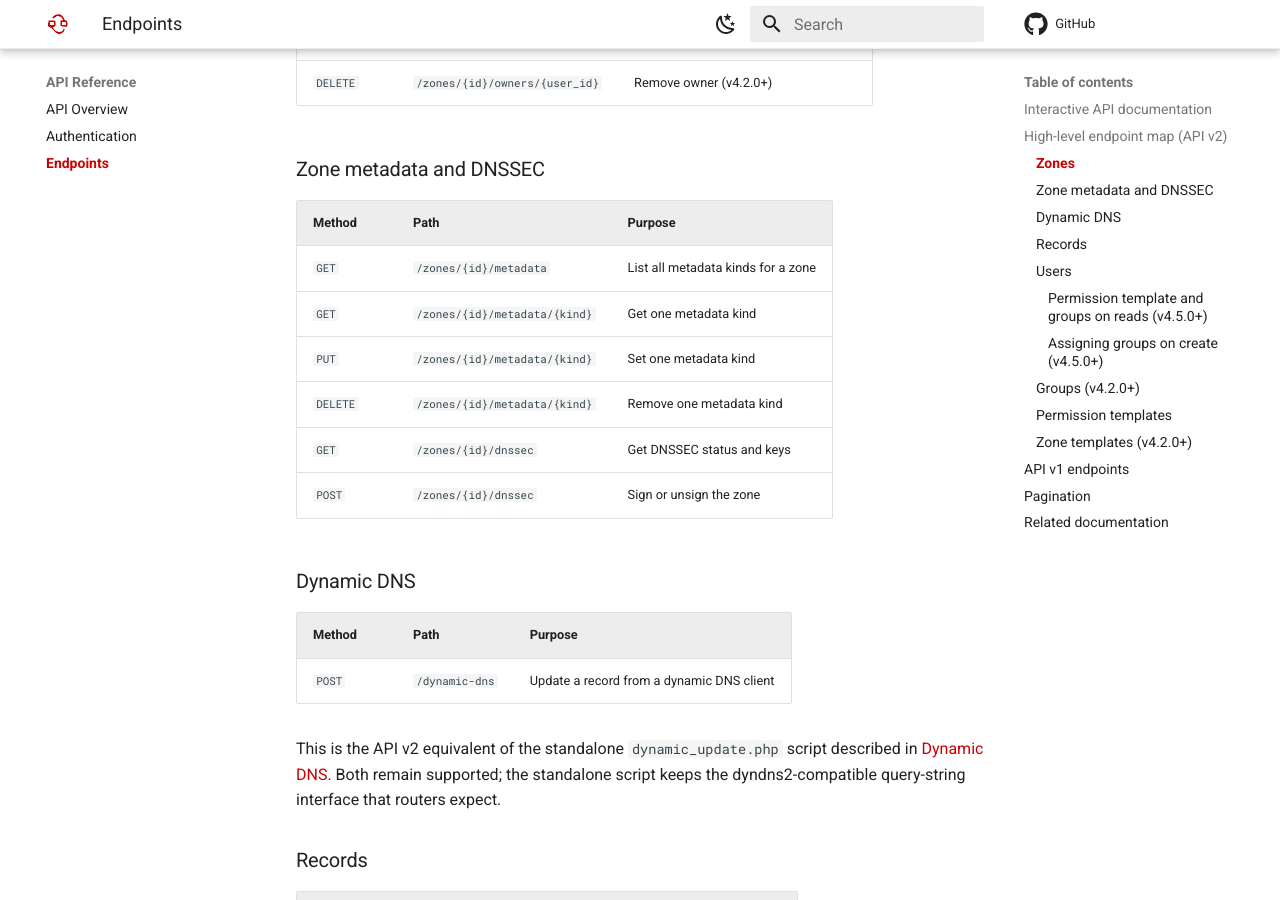
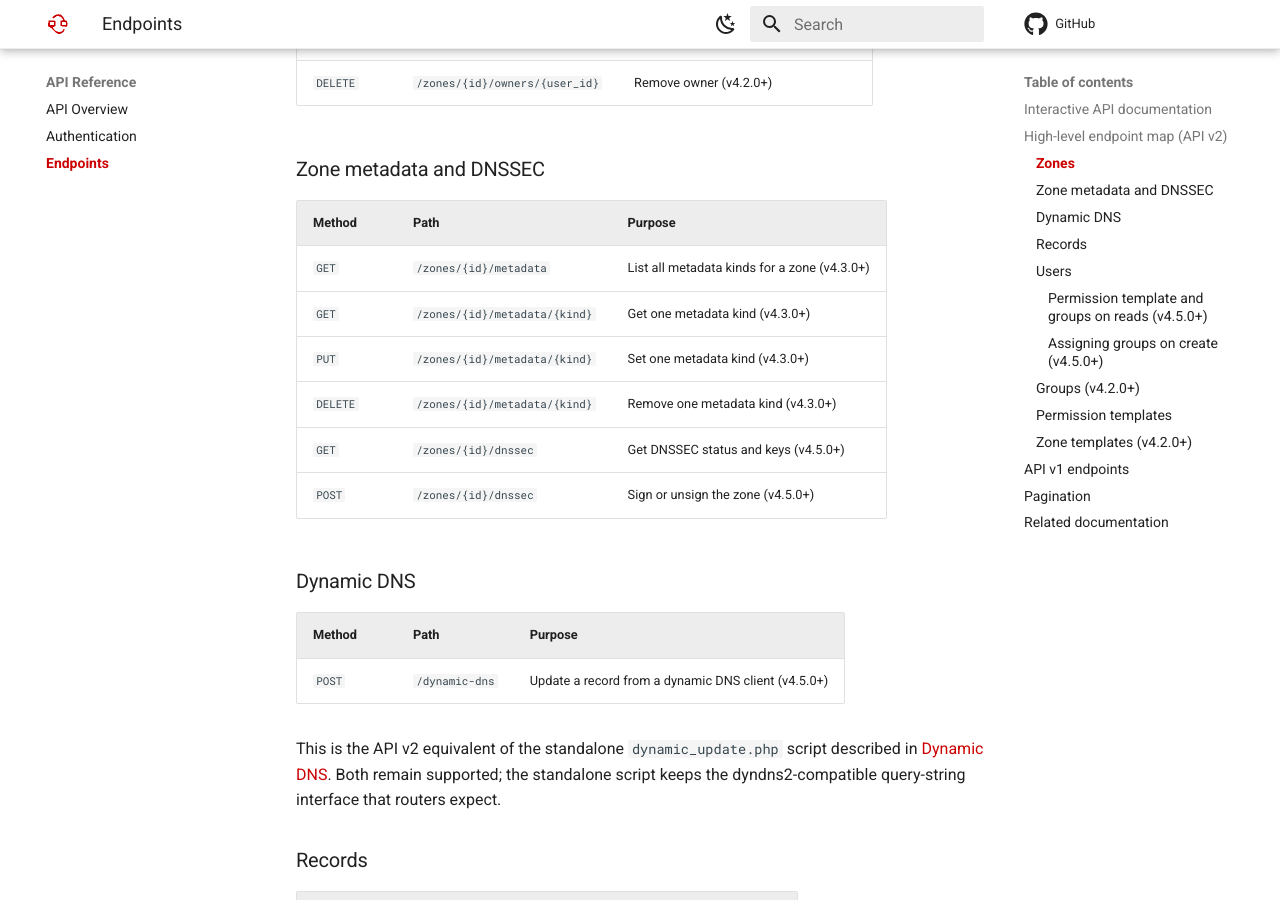
Before and after one commit to poweradmin/poweradmin-docs, an MkDocs documentation site: the page built from docs/api/endpoints.md, in a window 1280 px wide and 900 px high, scrolled down 1229 px. Built offline with MkDocs 1.6.1 and Material for MkDocs 9.7.7, drawn with Linux system fonts in a browser that asks for light colours; comment, search, counter and statistics services are not loaded.

Commit message:
docs(api): scope the zone restriction to zone endpoints and fill the version history

```diff
--- a/docs/api/endpoints.md
+++ b/docs/api/endpoints.md
@@ -45,18 +45,18 @@ API v2 is the recommended version. All paths are prefixed with `/api/v2`.
 
 | Method | Path | Purpose |
 |--------|------|---------|
-| `GET` | `/zones/{id}/metadata` | List all metadata kinds for a zone |
-| `GET` | `/zones/{id}/metadata/{kind}` | Get one metadata kind |
-| `PUT` | `/zones/{id}/metadata/{kind}` | Set one metadata kind |
-| `DELETE` | `/zones/{id}/metadata/{kind}` | Remove one metadata kind |
-| `GET` | `/zones/{id}/dnssec` | Get DNSSEC status and keys |
-| `POST` | `/zones/{id}/dnssec` | Sign or unsign the zone |
+| `GET` | `/zones/{id}/metadata` | List all metadata kinds for a zone (v4.3.0+) |
+| `GET` | `/zones/{id}/metadata/{kind}` | Get one metadata kind (v4.3.0+) |
+| `PUT` | `/zones/{id}/metadata/{kind}` | Set one metadata kind (v4.3.0+) |
+| `DELETE` | `/zones/{id}/metadata/{kind}` | Remove one metadata kind (v4.3.0+) |
+| `GET` | `/zones/{id}/dnssec` | Get DNSSEC status and keys (v4.5.0+) |
+| `POST` | `/zones/{id}/dnssec` | Sign or unsign the zone (v4.5.0+) |
 
 ### Dynamic DNS
 
 | Method | Path | Purpose |
 |--------|------|---------|
-| `POST` | `/dynamic-dns` | Update a record from a dynamic DNS client |
+| `POST` | `/dynamic-dns` | Update a record from a dynamic DNS client (v4.5.0+) |
 
 This is the API v2 equivalent of the standalone `dynamic_update.php` script
 described in [Dynamic DNS](../user-guide/ddns/overview.md). Both remain
```
Also changed, not shown: docs/api/authentication.md (+8 -0 lines), docs/configuration/api.md (+15 -1 lines).
